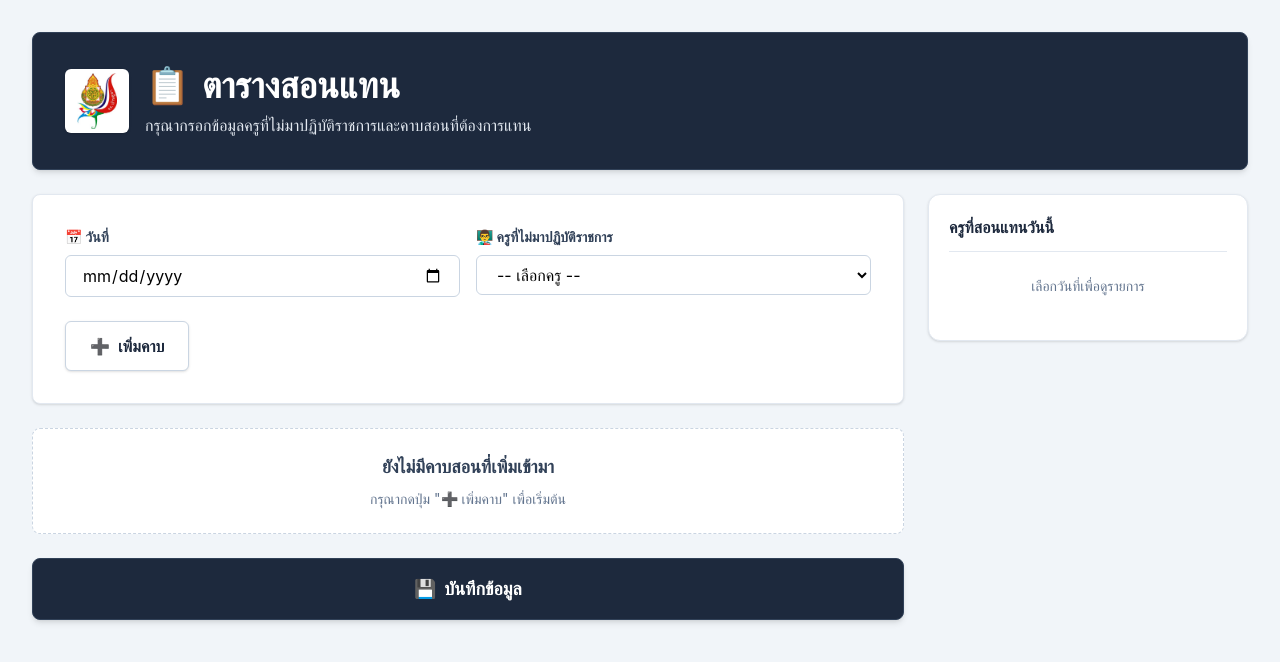
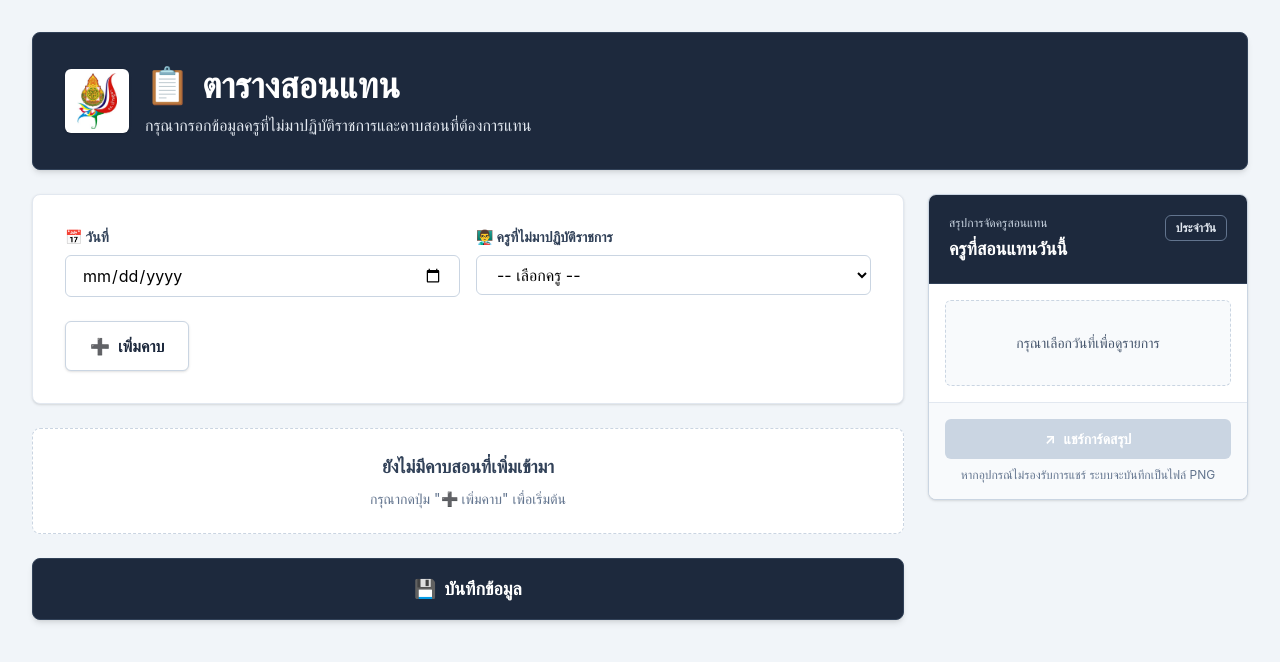
Before and after one commit to doctorjae007/sorntan, a React (Vite) app: page / in a window 1280 px wide. Shown: the top 662 px of the page. Built offline with nearby package versions, Linux system fonts and the light colour scheme.

Commit message:
Add substitute summary card sharing

```diff
--- a/package.json
+++ b/package.json
@@ -11,6 +11,7 @@
   },
   "dependencies": {
     "@tailwindcss/vite": "^4.3.0",
+    "html-to-image": "^1.11.13",
     "react": "^19.2.6",
     "react-dom": "^19.2.6",
     "tailwindcss": "^4.3.0"
--- a/src/pages/FormPage.jsx
+++ b/src/pages/FormPage.jsx
@@ -1,4 +1,5 @@
-import { useEffect, useMemo, useState } from "react";
+import { useEffect, useMemo, useRef, useState } from "react";
+import { toBlob } from "html-to-image";
 import Header from "../components/Header";
 import PeriodCard from "../components/PeriodCard";
 import ExportButton from "../components/ExportButton";
@@ -43,6 +44,8 @@ export default function FormPage({ onSubmit }) {
   const [isLoading, setIsLoading] = useState(false);
   const [assignments, setAssignments] = useState([]);
   const [isAssignmentsLoading, setIsAssignmentsLoading] = useState(false);
+  const [isSharing, setIsSharing] = useState(false);
+  const shareCardRef = useRef(null);
 
   const assignmentsByTeacher = useMemo(() => {
     const grouped = new Map();
@@ -127,6 +130,45 @@ export default function FormPage({ onSubmit }) {
       onSubmit(payload);
       setForm({ date: "", absentTeacher: "" });
       setPeriods([]);
+    }
+  };
+
+  const handleShareCard = async () => {
+    if (!shareCardRef.current || !form.date || assignmentsByTeacher.length === 0) return;
+
+    setIsSharing(true);
+    try {
+      const blob = await toBlob(shareCardRef.current, {
+        backgroundColor: "#ffffff",
+        cacheBust: true,
+        pixelRatio: 2,
+      });
+      if (!blob) throw new Error("Unable to create image");
+
+      const filename = `substitute-teachers-${form.date}.png`;
+      const file = new File([blob], filename, { type: "image/png" });
+
+      if (navigator.share && navigator.canShare?.({ files: [file] })) {
+        await navigator.share({
+          title: `สรุปการจัดครูสอนแทน ${form.date}`,
+          text: `สรุปการจัดครูสอนแทน วันที่ ${form.date}`,
+          files: [file],
+        });
+      } else {
+        const url = URL.createObjectURL(blob);
+        const link = document.createElement("a");
+        link.href = url;
+        link.download = filename;
+        link.click();
+        URL.revokeObjectURL(url);
+      }
+    } catch (error) {
+      if (error?.name !== "AbortError") {
+        console.error("Share card error:", error);
+        alert("ไม่สามารถสร้างรูปสำหรับแชร์ได้ กรุณาลองใหม่อีกครั้ง");
+      }
+    } finally {
+      setIsSharing(false);
     }
   };
 
@@ -264,47 +306,91 @@ export default function FormPage({ onSubmit }) {
 
           </main>
 
-          <aside className="rounded-xl border border-slate-200 bg-white p-5 shadow-sm lg:sticky lg:top-6">
-            <div className="flex items-center justify-between gap-3 border-b border-slate-200 pb-3">
-              <h2 className="font-bold text-slate-800">ครูที่สอนแทนวันนี้</h2>
-              {form.date && <span className="text-xs text-slate-500">{form.date}</span>}
+          <aside className="overflow-hidden rounded-lg border border-slate-300 bg-white shadow-sm lg:sticky lg:top-6">
+            <div ref={shareCardRef} className="bg-white">
+            <div className="border-b border-slate-700 bg-slate-800 px-5 py-5 text-white">
+              <div className="flex items-start justify-between gap-3">
+                <div>
+                  <p className="text-xs font-medium text-slate-300">
+                    สรุปการจัดครูสอนแทน
+                  </p>
+                  <h2 className="mt-1 text-lg font-bold">ครูที่สอนแทนวันนี้</h2>
+                </div>
+                <span className="rounded-md border border-slate-500 px-2.5 py-1 text-xs font-semibold text-slate-200">ประจำวัน</span>
+              </div>
+              {form.date && (
+                <div className="mt-4 flex items-center justify-between border-t border-slate-600 pt-3">
+                  <span className="text-xs text-slate-300">วันที่จัดสอนแทน</span>
+                  <span className="text-sm font-bold">{form.date}</span>
+                </div>
+              )}
             </div>
 
+            <div className="p-4">
             {!form.date ? (
-              <p className="py-6 text-center text-sm text-slate-500">เลือกวันที่เพื่อดูรายการ</p>
+              <div className="rounded-md border border-dashed border-slate-300 bg-slate-50 px-4 py-8 text-center">
+                <p className="text-sm font-medium text-slate-600">กรุณาเลือกวันที่เพื่อดูรายการ</p>
+              </div>
             ) : isAssignmentsLoading ? (
-              <p className="py-6 text-center text-sm text-slate-500">กำลังโหลดข้อมูล...</p>
+              <div className="py-8 text-center text-sm text-slate-500">
+                <span>กำลังโหลดข้อมูล...</span>
+              </div>
             ) : assignmentsByTeacher.length === 0 ? (
-              <p className="py-6 text-center text-sm text-slate-500">ยังไม่มีครูที่ถูกจัดสอนแทนในวันนี้</p>
+              <div className="rounded-md border border-dashed border-slate-300 bg-slate-50 px-4 py-7 text-center">
+                <p className="text-sm font-medium text-slate-600">ยังไม่มีครูที่ถูกจัดสอนแทนในวันนี้</p>
+              </div>
             ) : (
-              <div className="mt-4 space-y-3">
-                {assignmentsByTeacher.map((item, index) => (
+              <div className="space-y-3">
+                <div className="flex items-center justify-between px-1 pb-1">
+                  <span className="text-xs font-semibold text-slate-500">รายชื่อที่จัดแล้ว</span>
+                  <span className="rounded-md border border-slate-200 bg-slate-50 px-2.5 py-1 text-xs font-bold text-slate-700">
+                    {assignmentsByTeacher.length} คน
+                  </span>
+                </div>
+                {assignmentsByTeacher.map((item) => (
                   <div
                     key={item.teacher}
-                    className={`rounded-xl border p-3 ${
-                      index % 3 === 0
-                        ? "border-sky-200 bg-sky-50"
-                        : index % 3 === 1
-                          ? "border-emerald-200 bg-emerald-50"
-                          : "border-amber-200 bg-amber-50"
-                    }`}
+                    className="relative overflow-hidden rounded-md border border-slate-200 bg-white p-4"
                   >
-                    <p className="font-bold text-slate-800">🧑‍🏫 {item.teacher}</p>
-                    <p className="mt-1 text-sm text-slate-600">
+                    <div className="absolute inset-y-0 left-0 w-1 bg-slate-700" />
+                    <p className="flex items-center gap-2 font-bold text-slate-800">
+                      <span className="flex h-8 w-8 items-center justify-center rounded-md bg-slate-100 text-base">🧑‍🏫</span>
+                      {item.teacher}
+                    </p>
+                    <div className="mt-3 flex flex-wrap gap-1.5">
                       {item.assignments.map((assignment) => (
                         <span
                           key={`${assignment.period}-${assignment.level}`}
-                          className="mr-2 inline-block"
+                          className="inline-flex items-center gap-1 rounded-md border border-slate-200 bg-slate-50 px-2.5 py-1.5 text-xs text-slate-600"
                         >
-                          คาบที่ <span className="font-bold">{assignment.period}</span>{" "}
-                          <span className="font-bold">{assignment.level}</span>
+                          <span>คาบที่</span>
+                          <span className="font-extrabold text-slate-800">{assignment.period}</span>
+                          <span className="text-slate-300">•</span>
+                          <span className="font-bold text-slate-700">{assignment.level}</span>
                         </span>
                       ))}
-                    </p>
+                    </div>
                   </div>
                 ))}
               </div>
             )}
+            </div>
+            </div>
+
+            <div className="border-t border-slate-200 bg-slate-50 p-4">
+              <button
+                type="button"
+                onClick={handleShareCard}
+                disabled={!form.date || assignmentsByTeacher.length === 0 || isSharing}
+                className="flex w-full items-center justify-center gap-2 rounded-md bg-slate-800 px-4 py-2.5 text-sm font-bold text-white transition hover:bg-slate-900 disabled:cursor-not-allowed disabled:bg-slate-300"
+              >
+                <span aria-hidden="true">↗</span>
+                {isSharing ? "กำลังสร้างรูป..." : "แชร์การ์ดสรุป"}
+              </button>
+              <p className="mt-2 text-center text-xs text-slate-500">
+                หากอุปกรณ์ไม่รองรับการแชร์ ระบบจะบันทึกเป็นไฟล์ PNG
+              </p>
+            </div>
           </aside>
         </div>
 
```
Also changed, not shown: 6 other files (tests, documents, lock files or other folders).
